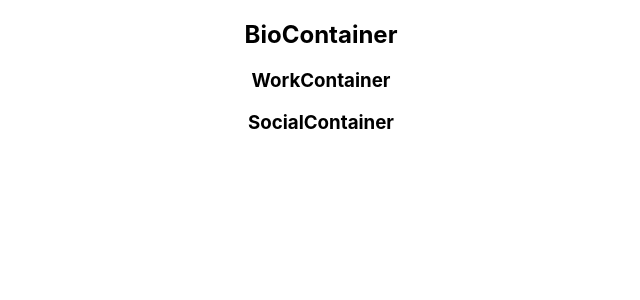
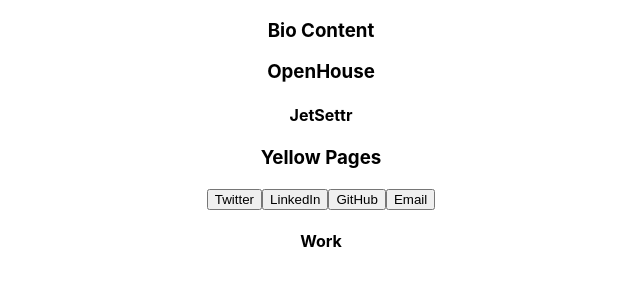
Before and after one commit to jessanderson222/profile-site-frontend, a React (Create React App) app: page / in a window 1280 px wide. Shown: the top 300 px of the page, without its empty margins (319-959 px from the left). Built offline with nearby package versions, Linux system fonts and the light colour scheme.

Commit message:
got all of the components put into the app

```diff
--- a/src/components/BioContainer.js
+++ b/src/components/BioContainer.js
@@ -1,8 +1,9 @@
 import React, { Component } from "react";
+import BioContent from "./BioContent";
 
 class BioContainer extends Component {
   render() {
-    return <h2>BioContainer</h2>;
+    return <BioContent />;
   }
 }
 
--- a/src/components/BioContent.js
+++ b/src/components/BioContent.js
@@ -0,0 +1,13 @@
+import React, { Component } from "react";
+
+class BioContent extends Component {
+  render() {
+    return (
+      <div>
+        <h3>Bio Content</h3>
+      </div>
+    );
+  }
+}
+
+export default BioContent;
--- a/src/components/ContentContainer.js
+++ b/src/components/ContentContainer.js
@@ -1,7 +1,7 @@
 import React, { Component } from "react";
 import BioContainer from "./BioContainer";
 import WorkContainer from "./WorkContainer";
-import SocialContainer from "./SocialContainer";
+import NavBar from "./NavBar";
 
 class ContentContainer extends Component {
   render() {
@@ -14,7 +14,7 @@ class ContentContainer extends Component {
           <WorkContainer />
         </div>
         <div className="container">
-          <SocialContainer />
+          <NavBar />
         </div>
       </div>
     );
--- a/src/components/JetSettr.js
+++ b/src/components/JetSettr.js
@@ -0,0 +1,13 @@
+import React, { Component } from "react";
+
+class JetSettr extends Component {
+  render() {
+    return (
+      <div>
+        <h4>JetSettr</h4>
+      </div>
+    );
+  }
+}
+
+export default JetSettr;
--- /dev/null
+++ b/src/components/NavBar.js
@@ -0,0 +1,17 @@
+import React, { Component } from "react";
+
+class SocialContainer extends Component {
+  render() {
+    return (
+      <div>
+        <button className="social">Twitter</button>
+        <button className="social">LinkedIn</button>
+        <button className="social">GitHub</button>
+        <button className="social">Email</button>
+        <h4 className="nav-text">Work</h4>
+      </div>
+    );
+  }
+}
+
+export default SocialContainer;
--- a/src/components/OpenHouse.js
+++ b/src/components/OpenHouse.js
@@ -0,0 +1,13 @@
+import React, { Component } from "react";
+
+class OpenHouse extends Component {
+  render() {
+    return (
+      <div>
+        <h3>OpenHouse</h3>
+      </div>
+    );
+  }
+}
+
+export default OpenHouse;
--- a/src/components/SocialContainer.js
+++ /dev/null
@@ -1,9 +0,0 @@
-import React, { Component } from "react";
-
-class SocialContainer extends Component {
-  render() {
-    return <h3>SocialContainer</h3>;
-  }
-}
-
-export default SocialContainer;
--- a/src/components/WorkContainer.js
+++ b/src/components/WorkContainer.js
@@ -1,8 +1,17 @@
 import React, { Component } from "react";
+import OpenHouse from "./OpenHouse";
+import JetSettr from "./JetSettr";
+import YellowPages from "./YellowPages";
 
 class WorkContainer extends Component {
   render() {
-    return <h3>WorkContainer</h3>;
+    return (
+      <div>
+        <OpenHouse />
+        <JetSettr />
+        <YellowPages />
+      </div>
+    );
   }
 }
 
--- a/src/components/YellowPages.js
+++ b/src/components/YellowPages.js
@@ -0,0 +1,13 @@
+import React, { Component } from "react";
+
+class YellowPages extends Component {
+  render() {
+    return (
+      <div>
+        <h3>Yellow Pages</h3>
+      </div>
+    );
+  }
+}
+
+export default YellowPages;
```
